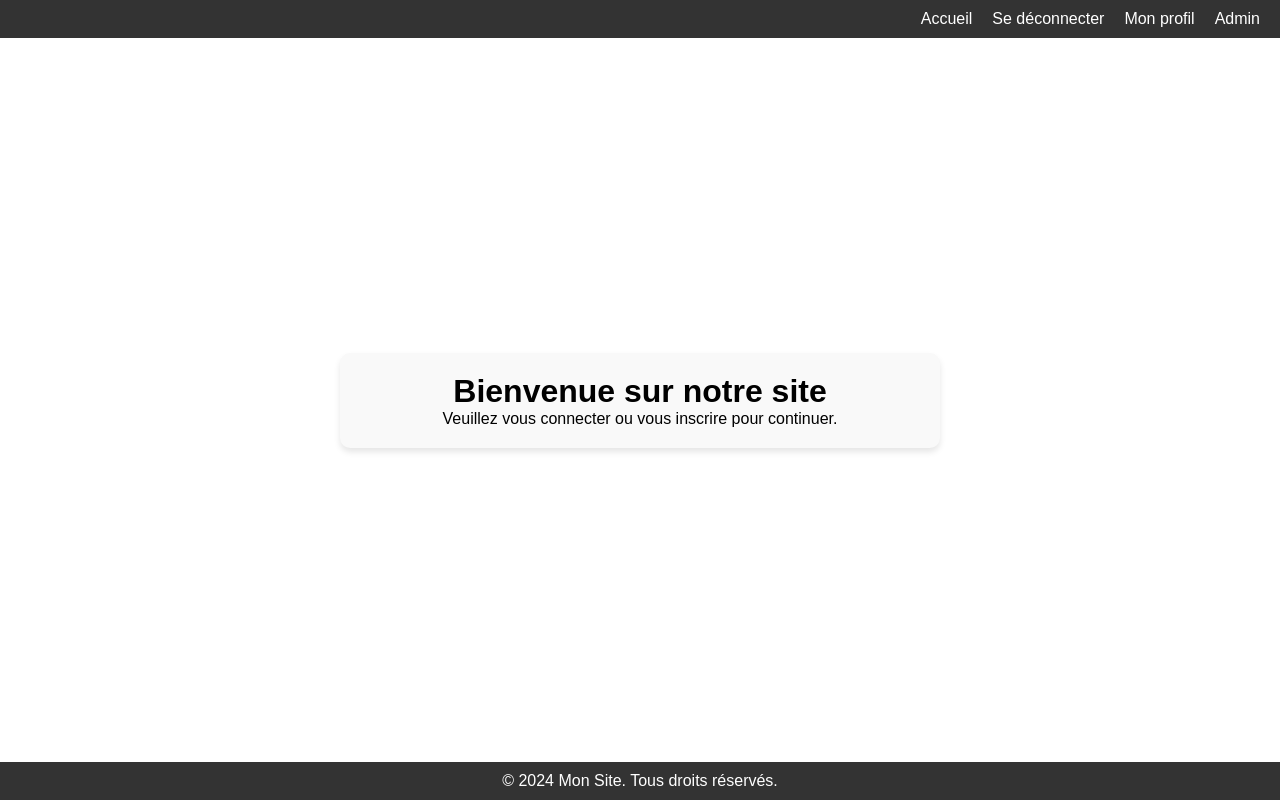
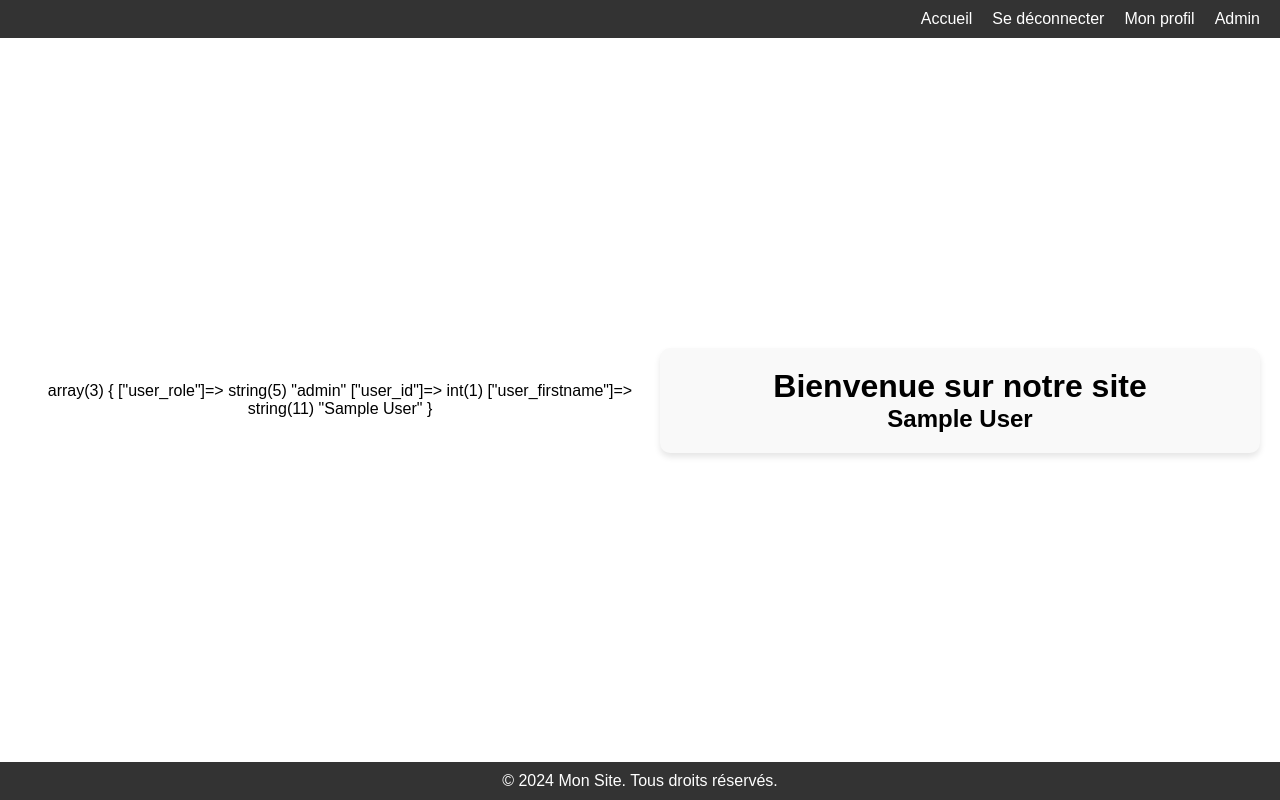
Before and after one commit to AbdelkrimBECHIR/login, a PHP site: page / in a window 1280 px wide. Run offline with PHP 8.4, Linux system fonts and the light colour scheme; the visitor is signed in with stand-in values (Sample User, id 1).

Commit message:
correction du logout, usermodel et logincontroller pour ajouter une condition d'affichage du prenom dans la page home

```diff
--- a/Controller/LoginController.php
+++ b/Controller/LoginController.php
@@ -28,9 +28,10 @@ class LoginController
 
             if ($user) {
                 // Stocker l'utilisateur en session
-                session_start();
+
                 $_SESSION['user_id'] = $user->getId();
                 $_SESSION['user_role'] = $user->getRole();
+                $_SESSION['user_firstname']= $user->getFirstName();
 
                 // Rediriger en fonction du rôle
                 if ($user->getRole() === 'admin') {
--- a/Controller/LogoutController.php
+++ b/Controller/LogoutController.php
@@ -2,7 +2,7 @@
 
 class LogoutController
 {
-    public function logout()
+    public function page()
     {
 
         // Détruire toutes les données de session
--- a/Model/UserModel.php
+++ b/Model/UserModel.php
@@ -3,7 +3,7 @@ class User
 {
     public int $idUser;
     public string $email;
-    public string $firstName;
+    public string $firstname;
     public string $name;
     public string $password;
     public string $role;
@@ -24,13 +24,13 @@ class User
         return $this;
     }
 
-    public function getfirstName(): string
+    public function getFirstName(): string
     {
-        return $this->firstName;
+        return $this->firstname;
     }
-    public function setfirstName(string $firstName): self
+    public function setFirstName(string $firstname): self
     {
-        $this->firstName = $firstName;
+        $this->firstname = $firstname;
         return $this;
     }
 
--- a/View/home.php
+++ b/View/home.php
@@ -5,11 +5,22 @@ if (isset($_SESSION['flash_message'])) {
     echo "<p class='flash-message'>" . htmlspecialchars($_SESSION['flash_message']) . "</p>";
     unset($_SESSION['flash_message']);
 }
+var_dump($_SESSION);
 
 
 ?>
 
     <div class="content-wrapper">
         <h1>Bienvenue sur notre site</h1>
-        <p>Veuillez vous connecter ou vous inscrire pour continuer.</p>
+        <?php
+        if (isset($_SESSION['user_firstname'])) {
+            ?>
+                <h2><?php echo $_SESSION["user_firstname"];?></h2>
+            <?php
+            } else {
+            ?>
+                 <p>Veuillez vous connecter ou vous inscrire pour continuer.</p>
+            <?php
+            }  ?>
+
     </div>
```
